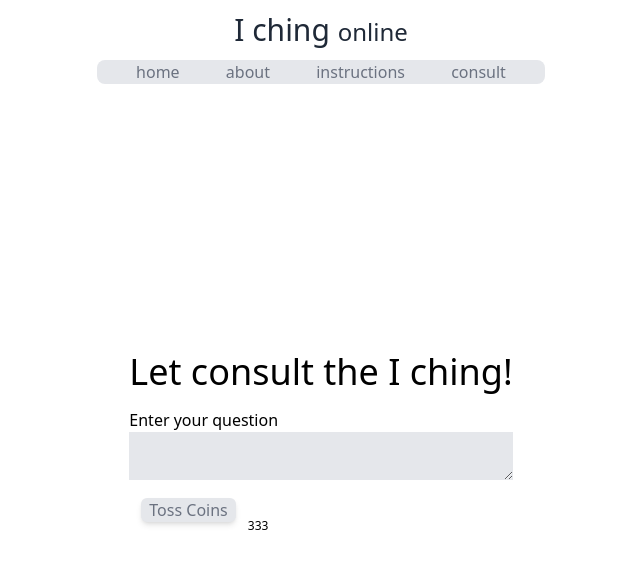
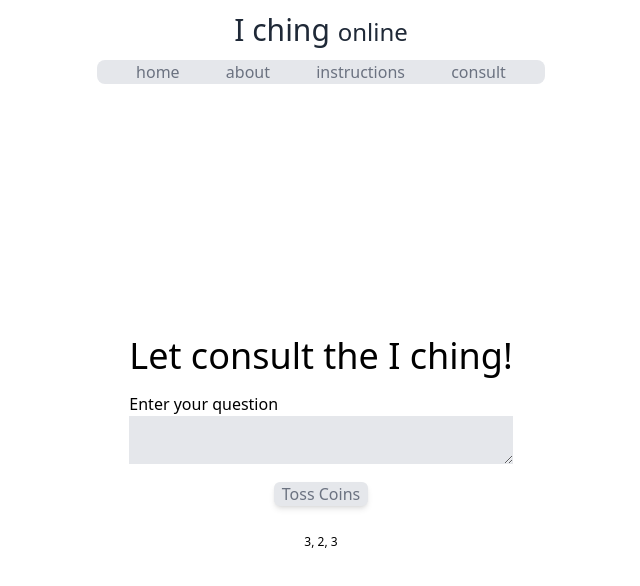
Before and after one commit to Sbector/iching, a Next.js app: page /consult in a window 1280 px wide. Both pictures are taken after a click on the button "Toss Coins". Shown: the top 586 px of the page, without its empty margins (319-959 px from the left). Built offline with nearby package versions, Linux system fonts and the light colour scheme.

Commit message:
Store data on local storage (hydrating error)

```diff
--- a/app/_components/CoinToss.jsx
+++ b/app/_components/CoinToss.jsx
@@ -3,32 +3,35 @@ import { useEffect, useState } from 'react'
 import Button from './Button'
 
 export default function CoinToss() {
-
-    const [coinResults, setCoinResults] = useState([])
+    const [coinResults, setCoinResults] = useState(() => {
+        // Recuperar del localStorage si hay datos guardados
+        if (typeof window !== 'undefined') {
+            const storedResults = localStorage.getItem('coinResults')
+            return storedResults ? JSON.parse(storedResults) : []
+        }
+        return []
+    })
 
     useEffect(() => {
-        console.log(coinResults)
+        if (coinResults.length === 6) {
+            console.log('Coin Toss Results:', coinResults)
+            localStorage.setItem('coinResults', JSON.stringify(coinResults)) // Guardar en localStorage
+        }
     }, [coinResults])
 
     const tossCoins = () => {
-        const newLine = []
-        for (let i = 0; i < 3; i++) {
-            const result = Math.floor(Math.random() * 2) + 2
-            newLine.push(result)
-        }
-        setCoinResults([...coinResults, newLine])
+        const newLine = Array.from({ length: 3 }, () => Math.floor(Math.random() * 2) + 2)
+        setCoinResults(prev => [...prev, newLine])
     }
 
     return (
-        <div className='flex'>
+        <div className='flex flex-col items-center'>
             {coinResults.length < 6 && <Button onClick={tossCoins}>Toss Coins</Button>}
-                <div className='flex flex-col-reverse'>
-                    {coinResults.map((line, index) => {
-                        return (
-                            <p className='text-xs' key={index}>{line}</p>
-                        )
-                    })}
-                </div>
+            <div className='flex flex-col-reverse mt-4'>
+                {coinResults.map((line, index) => (
+                    <p className='text-xs' key={index}>{line.join(', ')}</p>
+                ))}
+            </div>
         </div>
     )
 }
```
